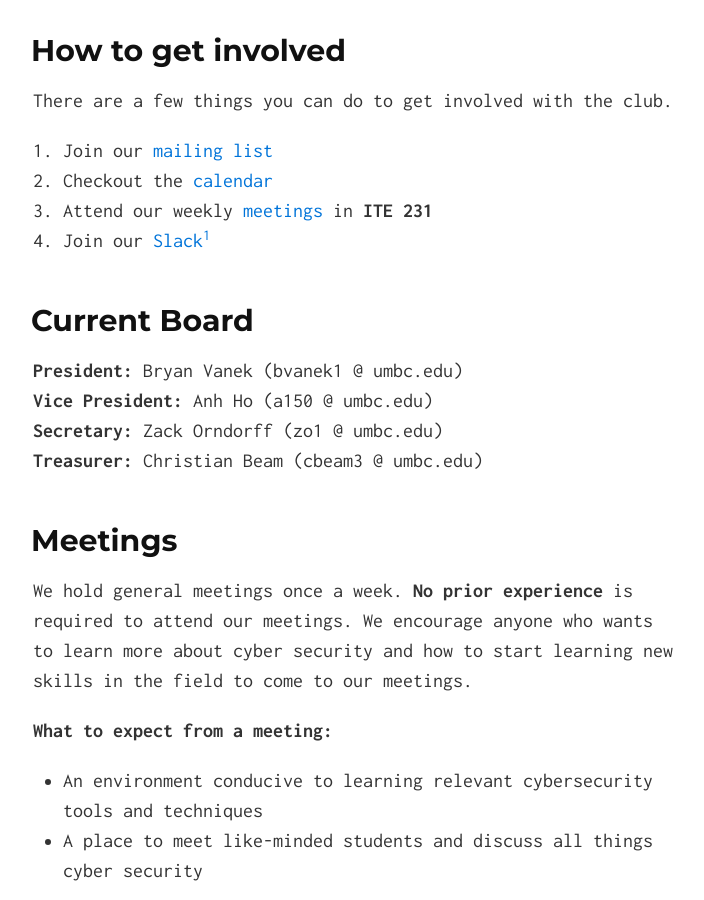
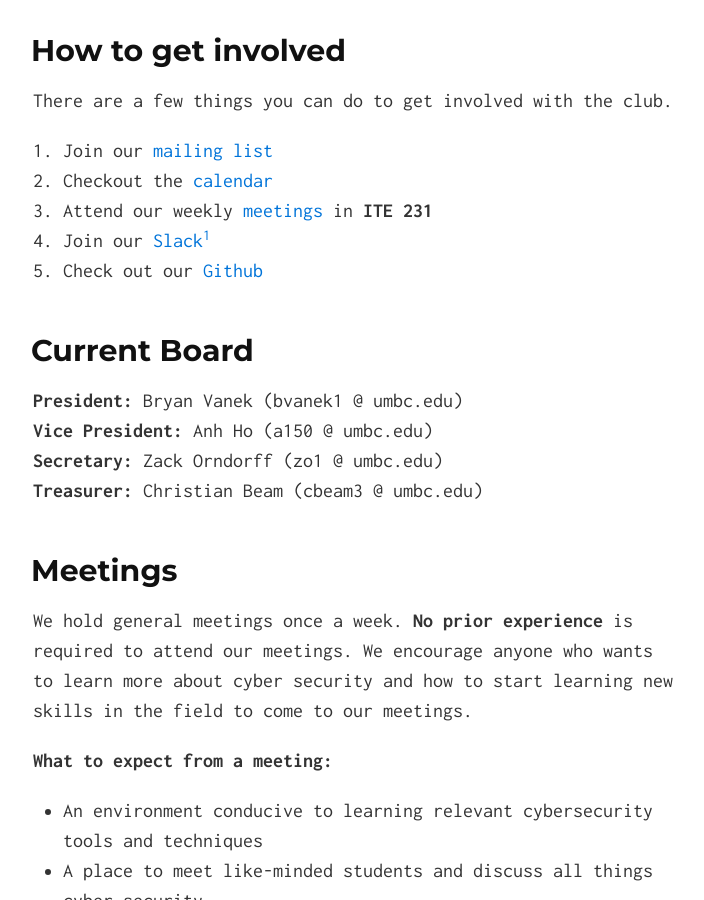
Before and after one commit to UMBCCyberDawgs/umbccyberdawgs.github.io, a Jekyll site: the page built from index.md, in a window 1280 px wide and 900 px high, scrolled down 374 px. Shown: the whole window, without its empty margins (287-991 px from the left). Built offline with Jekyll 4.4.1, drawn with Linux system fonts in a browser that asks for light colours; our own code applies the rules of GitHub Pages for plain Markdown files.

Commit message:
Adding a link to our Github

```diff
--- a/index.md
+++ b/index.md
@@ -16,6 +16,7 @@ There are a few things you can do to get involved with the club.
 2. Checkout the [calendar](#calendar)
 3. Attend our weekly [meetings](#meetings) in **ITE 231**
 4. Join our [Slack](https://umbccd.slack.com)[^1]
+5. Check out our [Github](https://github.com/UMBCCyberDawgs)
 
 ## Current Board
 
```
